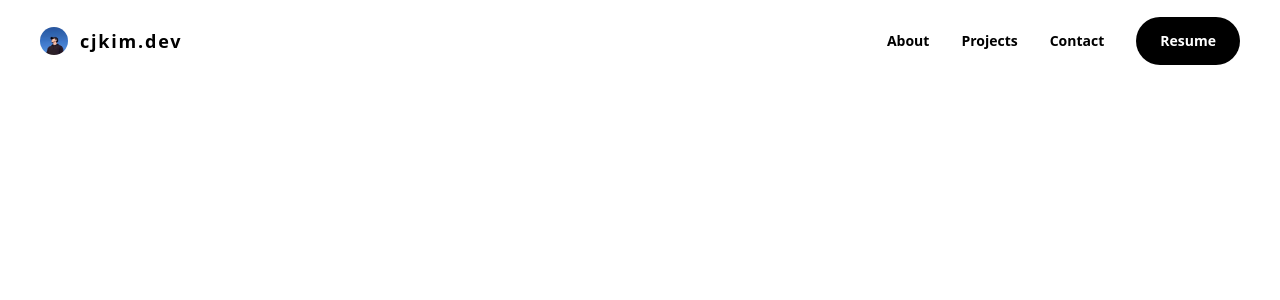
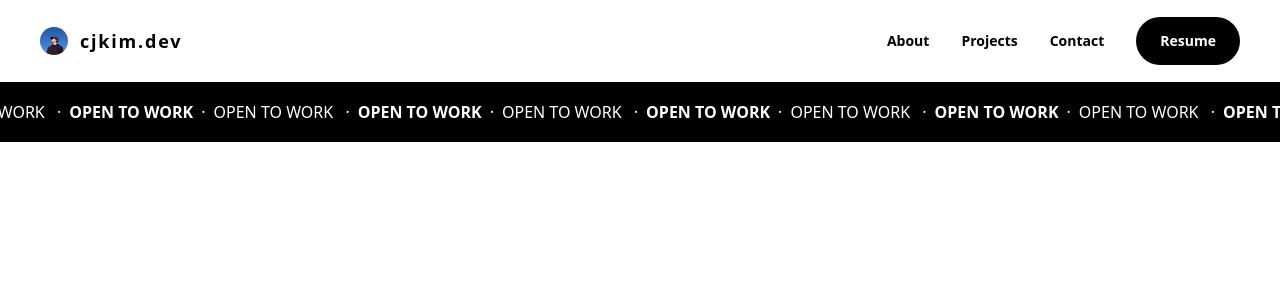
Before and after one commit to cjoak1028/cjoak1028.github.io, a React (Vite) app: page / in a window 1280 px wide. Shown: the top 300 px of the page. Built offline with nearby package versions, Linux system fonts and the light colour scheme.

Commit message:
Created banner component

```diff
--- a/package.json
+++ b/package.json
@@ -11,7 +11,8 @@
   },
   "dependencies": {
     "react": "^18.3.1",
-    "react-dom": "^18.3.1"
+    "react-dom": "^18.3.1",
+    "react-fast-marquee": "^1.6.5"
   },
   "devDependencies": {
     "@eslint/js": "^9.9.0",
--- a/src/App.jsx
+++ b/src/App.jsx
@@ -1,9 +1,11 @@
 import Header from "./components/Header";
+import Banner from "./components/Banner";
 
 function App() {
   return (
     <div className="font-sans">
       <Header />
+      <Banner />
     </div>
   );
 }
--- /dev/null
+++ b/src/components/Banner.jsx
@@ -0,0 +1,20 @@
+import Marquee from "react-fast-marquee";
+
+const Banner = () => {
+  const Dot = () => <span className="mx-2">&middot;</span>;
+  return (
+    <Marquee
+      autoFill={true}
+      speed={40}
+      className="bg-black h-[3.125rem] md:h-[3.75rem]"
+    >
+      <p className="text-white uppercase md:text-base">
+        <span className="font-bold">open to work</span>
+        <Dot />
+        open to work <Dot />
+      </p>
+    </Marquee>
+  );
+};
+
+export default Banner;
```
Also changed, not shown: 1 other file (tests, documents, lock files or other folders).
